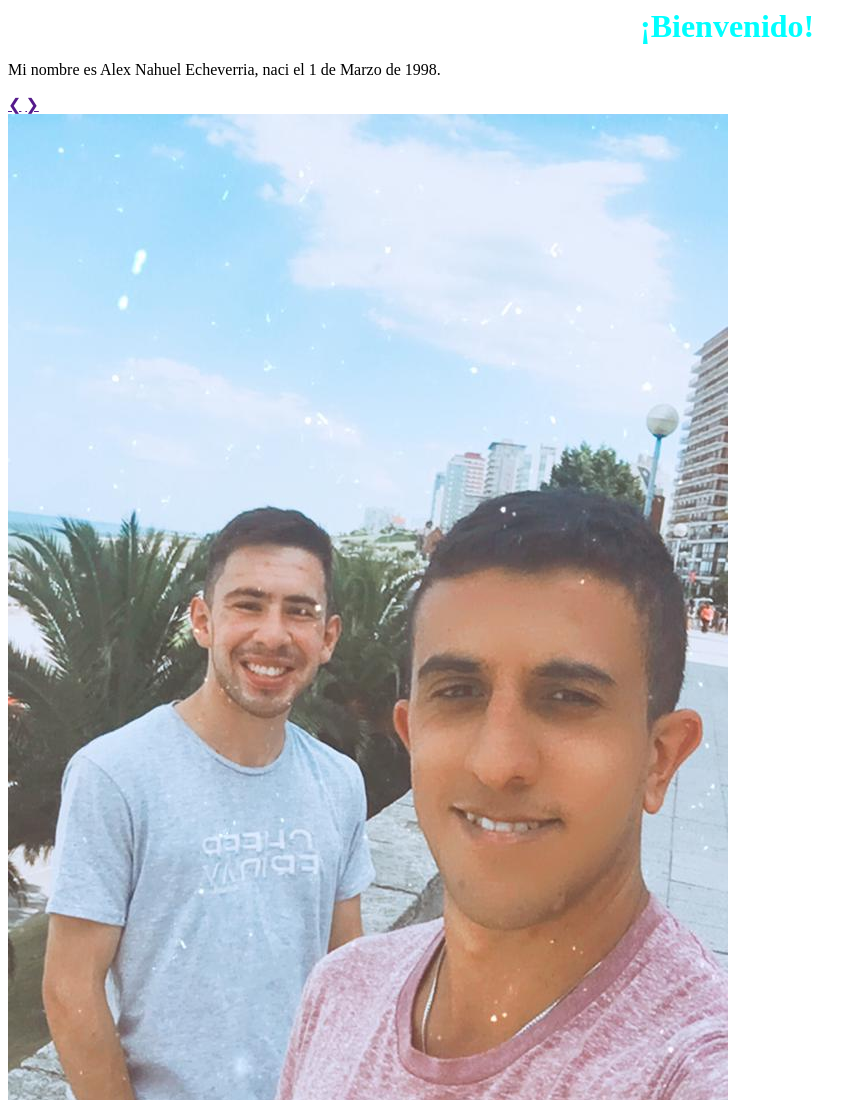
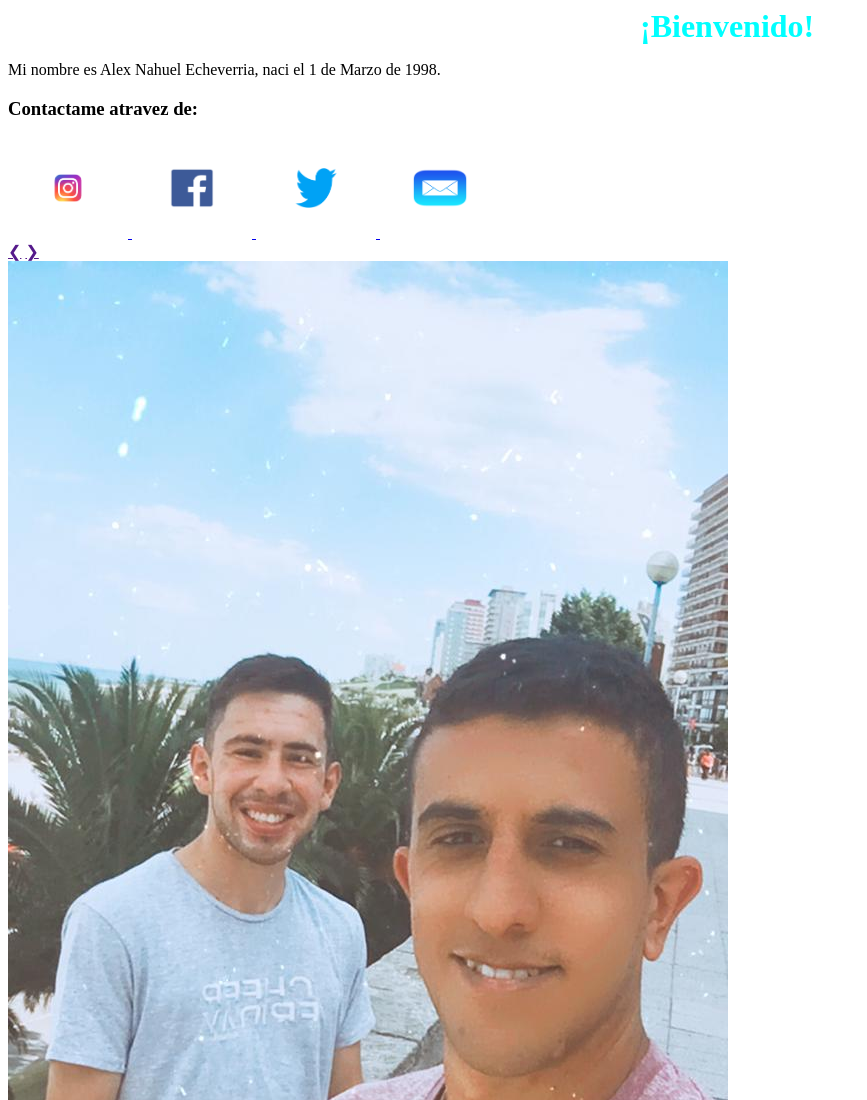
Before and after one commit to echeverriaalex/MyContactWebPage, a plain HTML site: page index.html in a window 1280 px wide. Shown: the top 1100 px of the page, without its empty margins (0-867 px from the left). Drawn offline with Linux system fonts and the light colour scheme.

Commit message:
en iconos de redes  agrego enlace a mi perfil

```diff
--- a/index.html
+++ b/index.html
@@ -19,12 +19,6 @@
         </div>
 
         <!--
-
-
-
-
-
-
         <div class="slider">
             <ul>
                 <li> <p> <legend> </legend> En esta foto estoy con un amigo de que conoci en la UTN,
@@ -53,41 +47,30 @@
                 </li>
             </ul>
         </div>
-
-
+         -->
 
         <audio src="audio/Damas Gratis El humo de mi fasito Letra Audio HD - oDownloader.mp3" controls style="display:none" autoplay="autoplay"> Audio </audio>
 
-        <p> Facebook: <a href="https://www.facebook.com/AlexNahuelEcheverriaa/"> Alex Nahuel Echeverria </a> </p>
-
-        <p> Instagram: <a href="https://www.instagram.com/alexnahuelecheverria/"> AlexNahuelEcheverria </a> </p>
-
-        <p> Twtter: <a href="https://twitter.com/Alex_Naahuel1"> Alex_Naahuel1 </a> </p>
-
-        <p> E-mail: <a href="aleex.naahuel@outlook.com"> aleex.naahuel@outlook.com </a> </p>
-        -->
+        <div>
+            <h3> Contactame atravez de:</h3>
+            <a href="https://www.instagram.com/alexnahuelecheverria/"> <img class="redes-sociales" src="iconos/Instagram-Logo.wine.png"> </a>
+            <a href="https://www.facebook.com/AlexNahuelEcheverriaa/"> <img class="redes-sociales"  src="iconos/fb-logo.png"> </a>
+            <a href="https://twitter.com/Alex_Naahuel1"> <img class="redes-sociales" src="iconos/Twitter-Logo.png"> </a>
+            <a href="aleex.naahuel@outlook.com"> <img class="redes-sociales" src="iconos/icono email.png"> </a>
+        </div>
 
         <div class="slide-contenedor">
-
 
             <div class="direcciones">
                 <a href="" class="anterior" onclick="avanzaSlide(-1)">&#10094;</a>
                 <a href="" class="siguiente" onclick="avanzaSlide(+1)">&#10095;</a>
             </div>
 
+            <img name="slider">
+        </div>
 
-
-
-
-            <img name="slider">
-
-
-       </div>
-
-       <audio controls style="display: none;" loop id="audio"> <source id="audio-source" src="audio/Damas Gratis El humo de mi fasito Letra Audio HD - oDownloader.mp3"> AUDIO </audio>
-
+        <audio autostarty="true" controls style="display: none;" loop="true" id="audio"> <source id="audio-source" src="audio/Damas Gratis El humo de mi fasito Letra Audio HD - oDownloader.mp3"> AUDIO </audio>
 
         <script src="main.js"></script>
-
     </body>
 </html>
```
